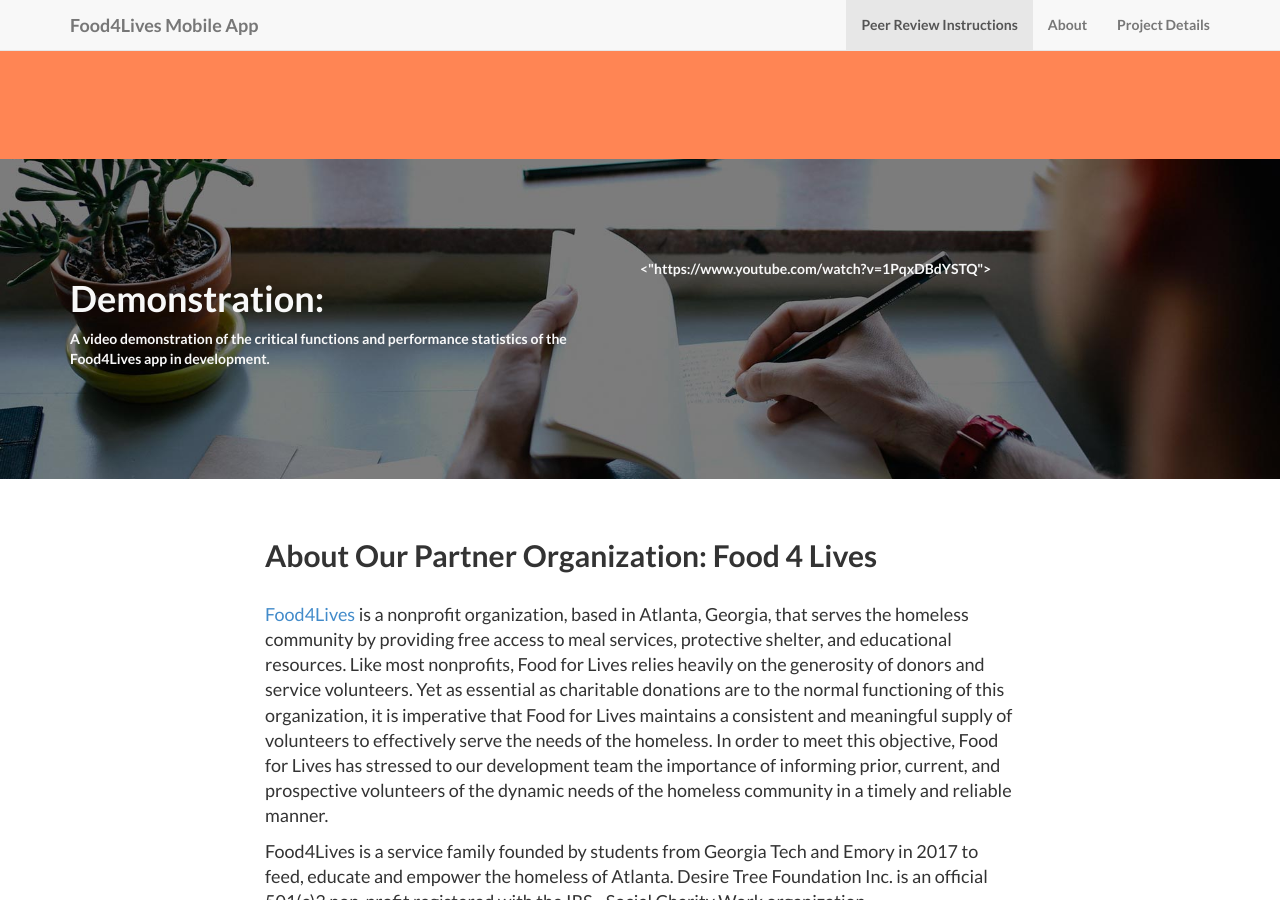
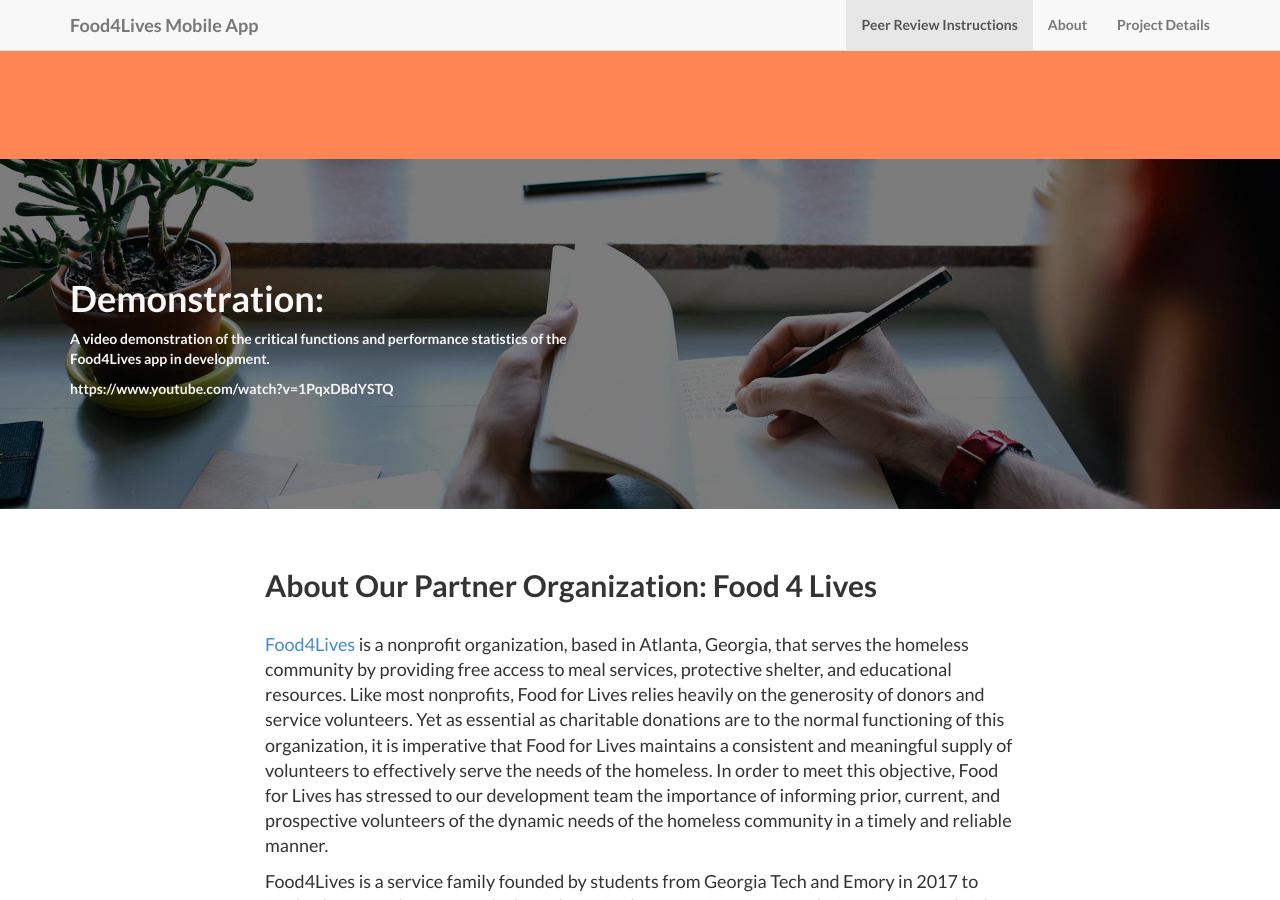
Before and after one commit to food4lives/food4lives.github.io, a Jekyll site: the page built from index.html, in a window 1280 px wide and 900 px high, scrolled down 618 px. Built offline with Jekyll 4.4.1, drawn with Linux system fonts in a browser that asks for light colours.

Commit message:
Update minipresentation.html

```diff
--- a/_includes/minipresentation.html
+++ b/_includes/minipresentation.html
@@ -7,8 +7,9 @@
 				<div class="col-lg-6">
 					<h1>Demonstration:</h1>
 					<p>A video demonstration of the critical functions and performance statistics of the Food4Lives app in development.</p>
+				<p>https://www.youtube.com/watch?v=1PqxDBdYSTQ</p>
 				</div>
-				<"https://www.youtube.com/watch?v=1PqxDBdYSTQ">
+
 
 		</div>
 		<!-- /.container -->
```
